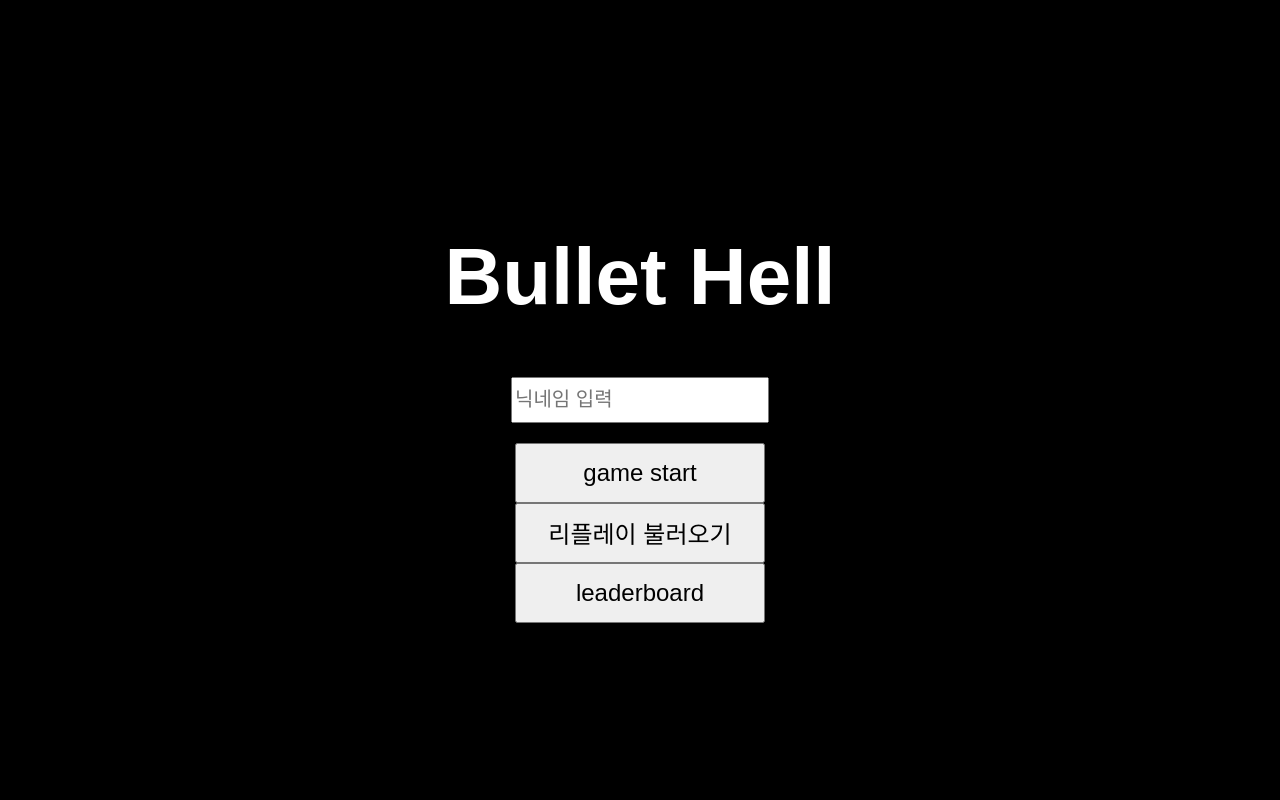
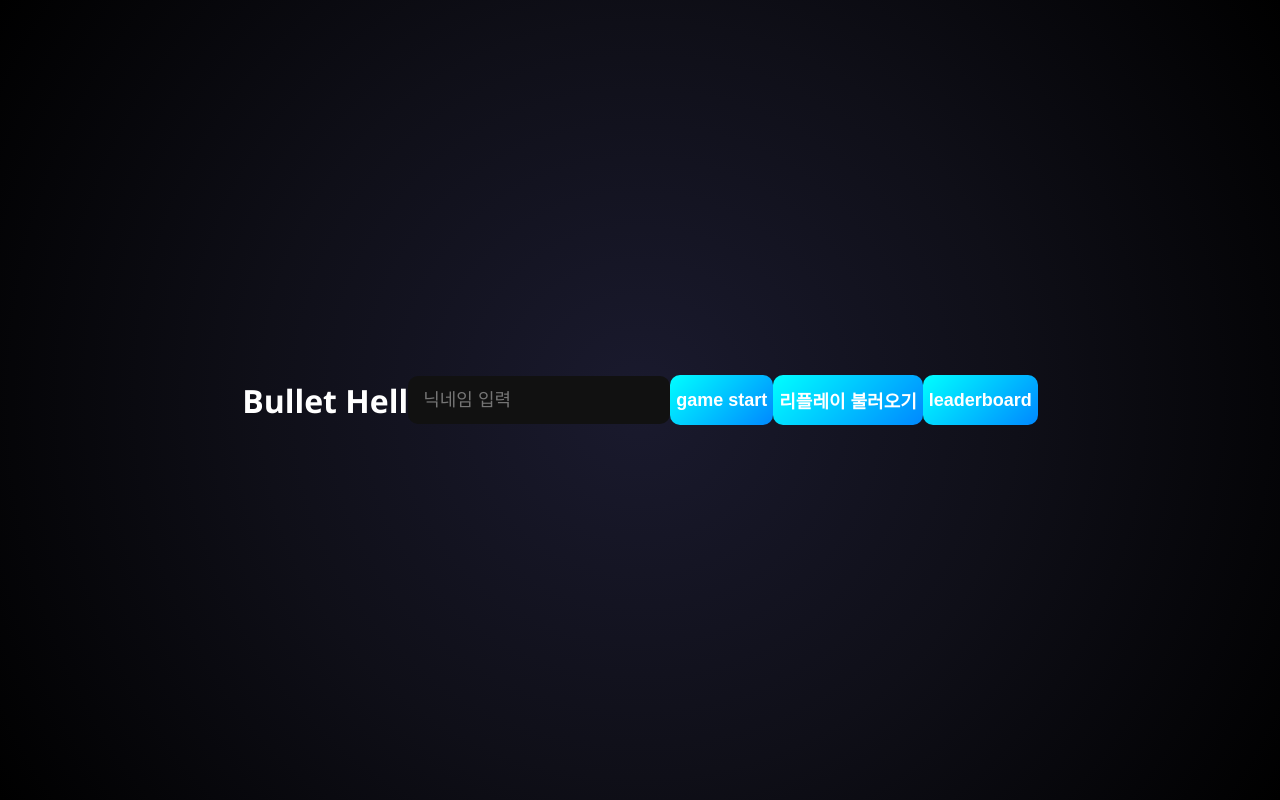
Before and after one commit to Mintsirup/bullet_hell, a website: page index.html in a window 1280 px wide. Drawn offline with Linux system fonts and the light colour scheme.

Commit message:
version 1.0.0

```diff
--- a/client/game.js
+++ b/client/game.js
@@ -364,7 +364,7 @@ function updateGame(deltaTime) {
 
     if (
         gameStats.phase4Time >=
-        180
+        120
     ) {
 
         finishGame();
@@ -470,7 +470,7 @@ function drawGame() {
                 Math.floor(
                     gameStats.phase4Time
                 )
-            } / 180`,
+            } / 120`,
             20,
             120
         );
--- a/index.html
+++ b/index.html
@@ -7,39 +7,124 @@
     <style>
         body {
     margin: 0;
-            background: black;
+
+    background:
+        radial-gradient(
+            circle at center,
+            #1a1a2e 0%,
+            #0f0f18 50%,
+            #000 100%
+        );
+
+    color: white;
+
+    font-family:
+        "Segoe UI",
+        sans-serif;
 
     display: flex;
     justify-content: center;
     align-items: center;
 
+    width: 100vw;
     height: 100vh;
+
+    overflow: hidden;
+}
+
+#container {
+
+    width: 380px;
+
+    padding: 30px;
+
+    border-radius: 20px;
+
+    background:
+        rgba(0, 0, 0, 0.7);
+
+    backdrop-filter:
+        blur(10px);
+
+    border:
+        2px solid #00ffff;
+
+    box-shadow:
+        0 0 20px #00ffff55,
+        0 0 60px #00ffff22;
+
+    display: flex;
     flex-direction: column;
 
-            color: white;
-            font-family: Arial;
-        }
-
-        h1 {
-            font-size: 80px;
-        }
-
-        button {
-            width: 250px;
-            height: 60px;
-
-            font-size: 24px;
-            cursor: pointer;
+    gap: 12px;
 }
 
 input {
 
-            width: 250px;
-            height: 40px;
+    height: 48px;
 
-            font-size: 20px;
+    border: none;
 
-            margin-bottom: 20px;
+    border-radius: 10px;
+
+    padding: 0 15px;
+
+    background: #111;
+
+    color: white;
+
+    font-size: 18px;
+
+    outline: none;
+}
+
+input:focus {
+
+    box-shadow:
+        0 0 10px cyan;
+}
+
+button {
+
+    height: 50px;
+
+    border: none;
+
+    border-radius: 10px;
+
+    background:
+        linear-gradient(
+            135deg,
+            #00ffff,
+            #0088ff
+        );
+
+    color: white;
+
+    font-size: 18px;
+
+    font-weight: bold;
+
+    cursor: pointer;
+
+    transition:
+        transform .15s,
+        box-shadow .15s;
+}
+
+button:hover {
+
+    transform:
+        translateY(-2px);
+
+    box-shadow:
+        0 0 20px #00ffff88;
+}
+
+button:active {
+
+    transform:
+        scale(0.97);
 }
     </style>
 </head>
--- a/style.css
+++ b/style.css
@@ -1,9 +1,121 @@
 body {
     margin: 0;
+
+    background:
+        radial-gradient(
+            circle at center,
+            #1a1a2e 0%,
+            #0f0f18 50%,
+            #000 100%
+        );
+
+    color: white;
+
+    font-family:
+        "Segoe UI",
+        sans-serif;
+
+    display: flex;
+    justify-content: center;
+    align-items: center;
+
+    width: 100vw;
+    height: 100vh;
+
     overflow: hidden;
-    background: black;
 }
 
-canvas {
-    display: block;
+#container {
+
+    width: 380px;
+
+    padding: 30px;
+
+    border-radius: 20px;
+
+    background:
+        rgba(0, 0, 0, 0.7);
+
+    backdrop-filter:
+        blur(10px);
+
+    border:
+        2px solid #00ffff;
+
+    box-shadow:
+        0 0 20px #00ffff55,
+        0 0 60px #00ffff22;
+
+    display: flex;
+    flex-direction: column;
+
+    gap: 12px;
 }
+
+input {
+
+    height: 48px;
+
+    border: none;
+
+    border-radius: 10px;
+
+    padding: 0 15px;
+
+    background: #111;
+
+    color: white;
+
+    font-size: 18px;
+
+    outline: none;
+}
+
+input:focus {
+
+    box-shadow:
+        0 0 10px cyan;
+}
+
+button {
+
+    height: 50px;
+
+    border: none;
+
+    border-radius: 10px;
+
+    background:
+        linear-gradient(
+            135deg,
+            #00ffff,
+            #0088ff
+        );
+
+    color: white;
+
+    font-size: 18px;
+
+    font-weight: bold;
+
+    cursor: pointer;
+
+    transition:
+        transform .15s,
+        box-shadow .15s;
+}
+
+button:hover {
+
+    transform:
+        translateY(-2px);
+
+    box-shadow:
+        0 0 20px #00ffff88;
+}
+
+button:active {
+
+    transform:
+        scale(0.97);
+}
```
Lines whose indentation alone changed are shown as unchanged.
